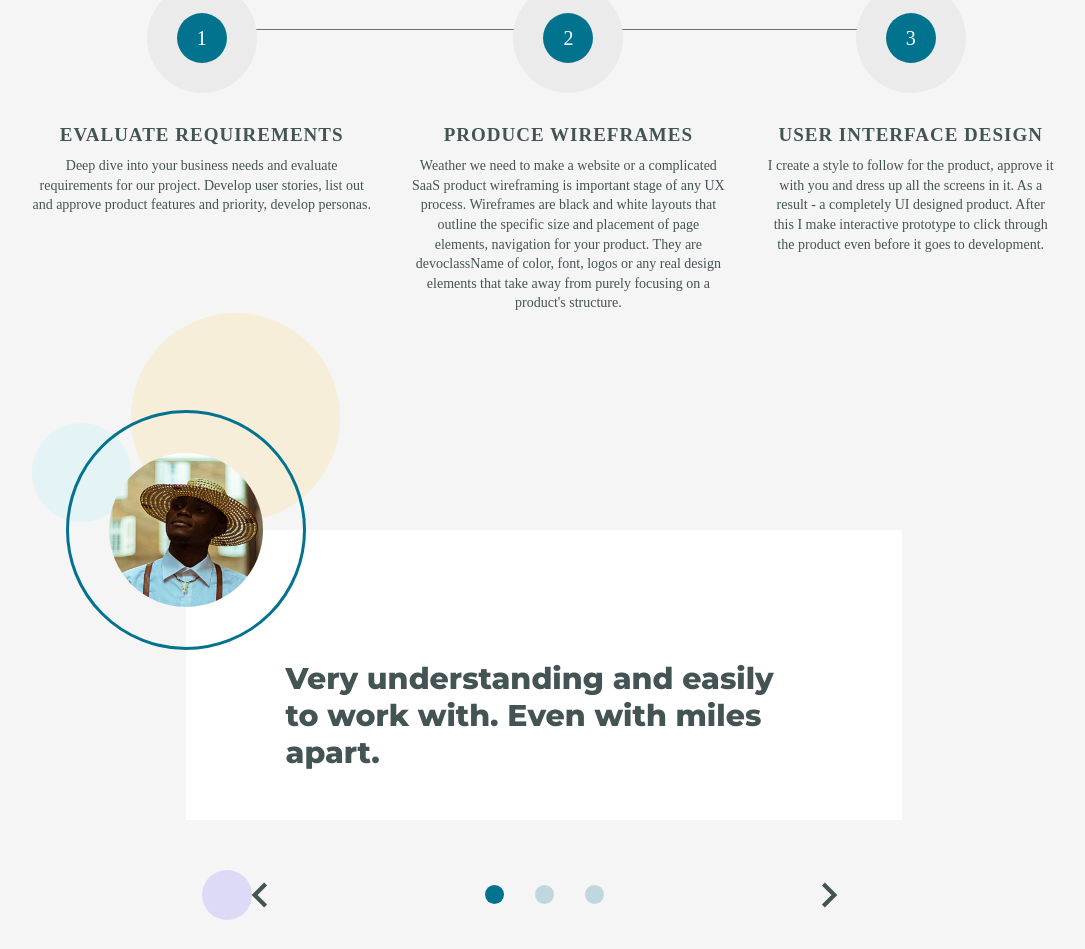
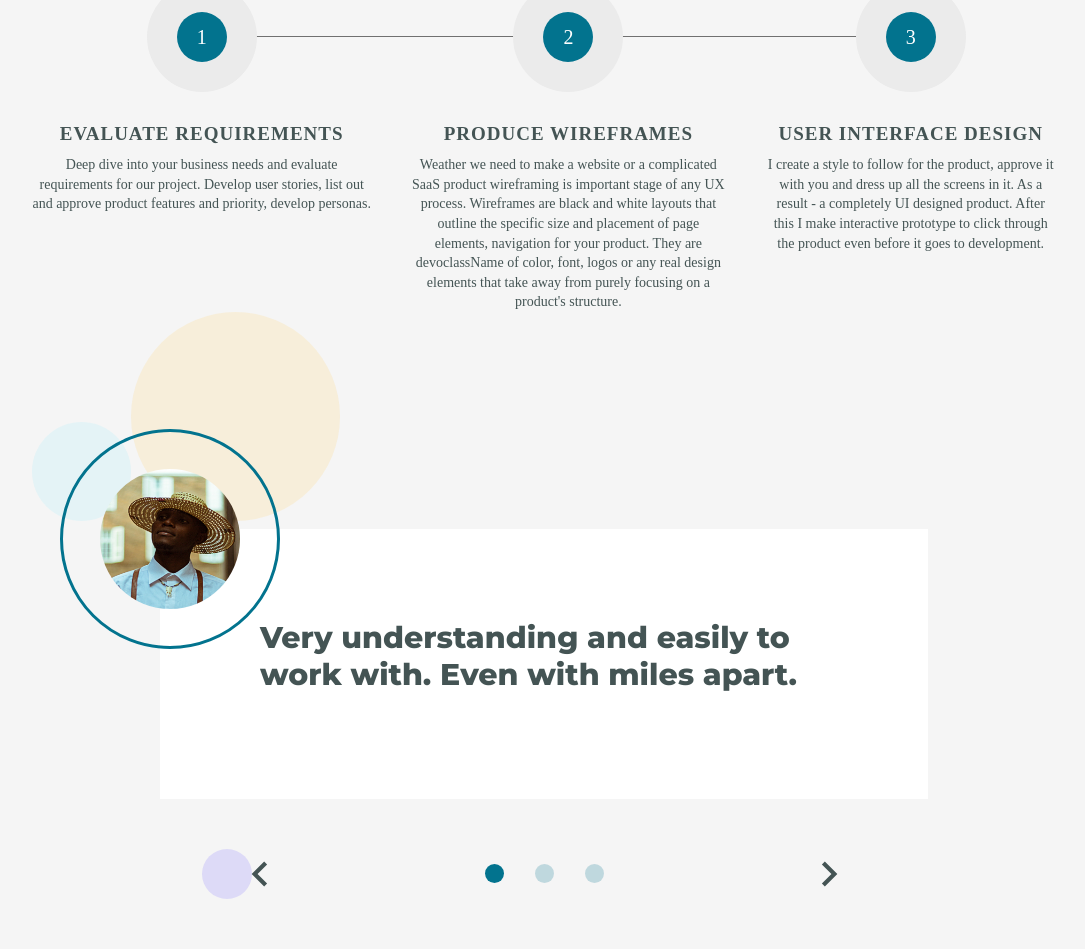
Before and after one commit to timmy471/my-portfolio, a React (Create React App) app: page / in a window 1280 px wide. Shown: the part 1848-2797 px from the top of the page, without its empty margins (96-1181 px from the left). Built offline with nearby package versions, Linux system fonts and the light colour scheme.

Commit message:
minor fix

```diff
--- a/_desktop.scss
+++ b/_desktop.scss
@@ -7,12 +7,16 @@
         }
         nav{
             display: block;
-            flex: 0.4;
+            flex: 0.53;
             ul{
                 display: flex;
                 flex-direction: row;
                 justify-content: space-between;
                 list-style: none;
+
+                // li{
+                //   padding-left: 4rem;
+                // }
             }
 
         }
@@ -22,10 +26,12 @@
         flex-direction: row;
         position: relative;
 
+
         &::after {
             content: "";
             position: absolute;
-            bottom: 25vh;
+            // bottom: 25vh;
+            top: 10vh;
             right: 0;
             // width: 99%;
             height: 50%;
--- a/src/App.scss
+++ b/src/App.scss
@@ -36,7 +36,7 @@ body {
 header {
   display: flex;
   justify-content: space-between;
-  font-size: large;
+  font-size: 1.5rem;
   text-transform: uppercase;
   padding-top: 3rem;
   width: 100%;
@@ -276,9 +276,10 @@ section.work-process {
 
   .line {
     position: absolute;
-    top: 127px;
+    top: 135px;
     left: 200px;
-    width: 690px;
+    width: 50vw;
+    // width: 690px;
     // 1116px;
     height: 1px;
     background: #707070;
@@ -368,23 +369,23 @@ section.work-process {
 
   p {
     position: relative;
-    width: 70%;
-    height: 29rem;
+    width: 60vw;
+    min-height: 27rem;
     background: #ffffff;
     margin: 0 auto;
-    padding: 13rem 10rem 1rem 10rem;
+    padding: 9rem 10rem 0 10rem;
 
   }
 
   img {
     position: absolute;
-    top: -120px;
-    left: -120px;
+    top: -100px;
+    left: -100px;
     // top: -120px;
     // left: -60px;
-    height: 240px;
-    width: 240px;
-    padding: 40px;
+    height: 220px;
+    width: 220px;
+    padding: 37px;
     border-radius: 50%;
     border: 3px solid #02738e;
   }
@@ -464,7 +465,7 @@ section.work-process {
   }
   &-details {
     grid-area: details;
-    height: 60vh;
+    min-height: 30vh;
     color: #848484;
     font-size: 2rem;
     font-family: "Montserrat", sans-serif;
@@ -477,7 +478,7 @@ section.work-process {
   &-message {
     grid-area: message;
     background: #026e8a;
-    height: 60vh;
+    min-height: 30vh;
 
     .message-container{
       // border: 1px solid yellow;
```
